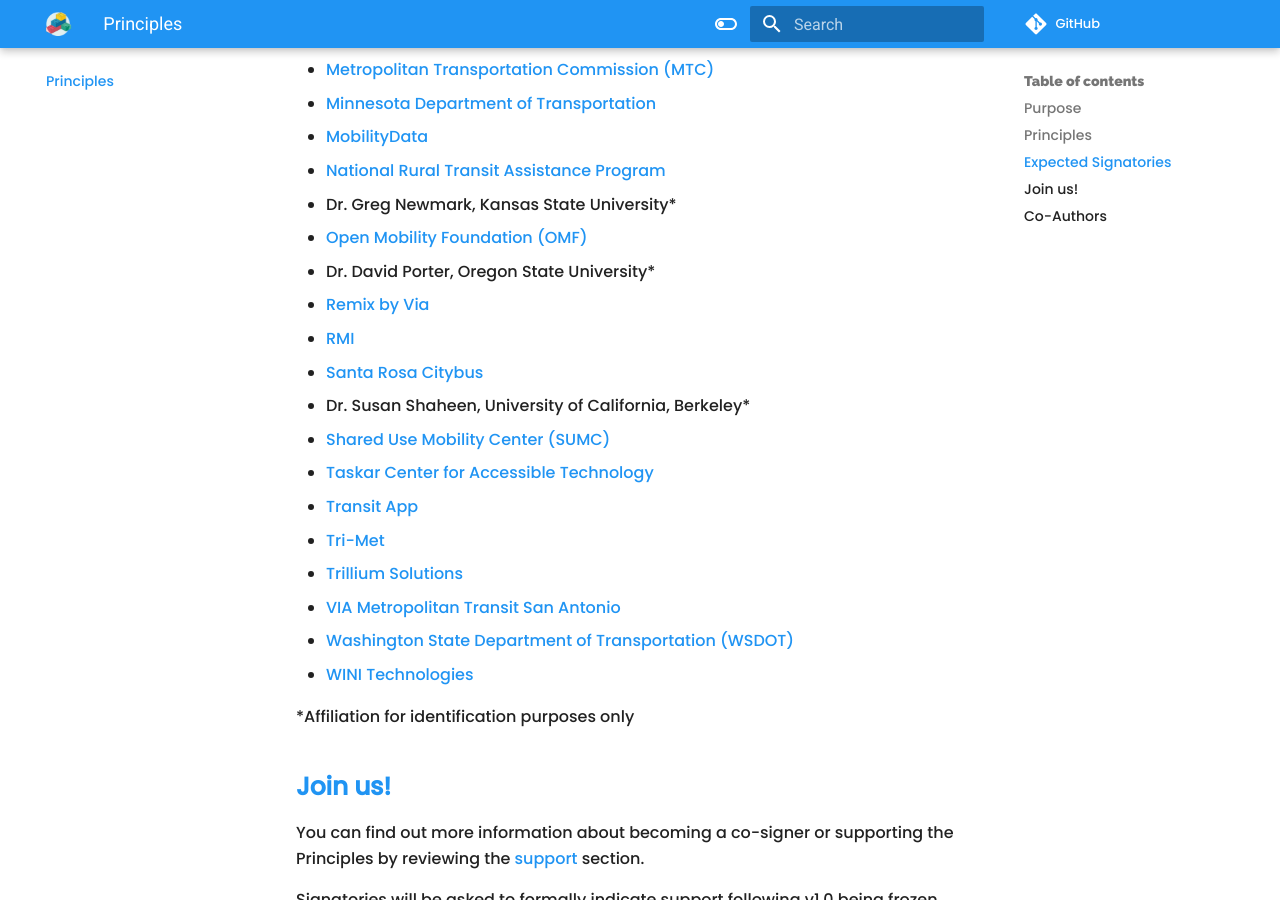
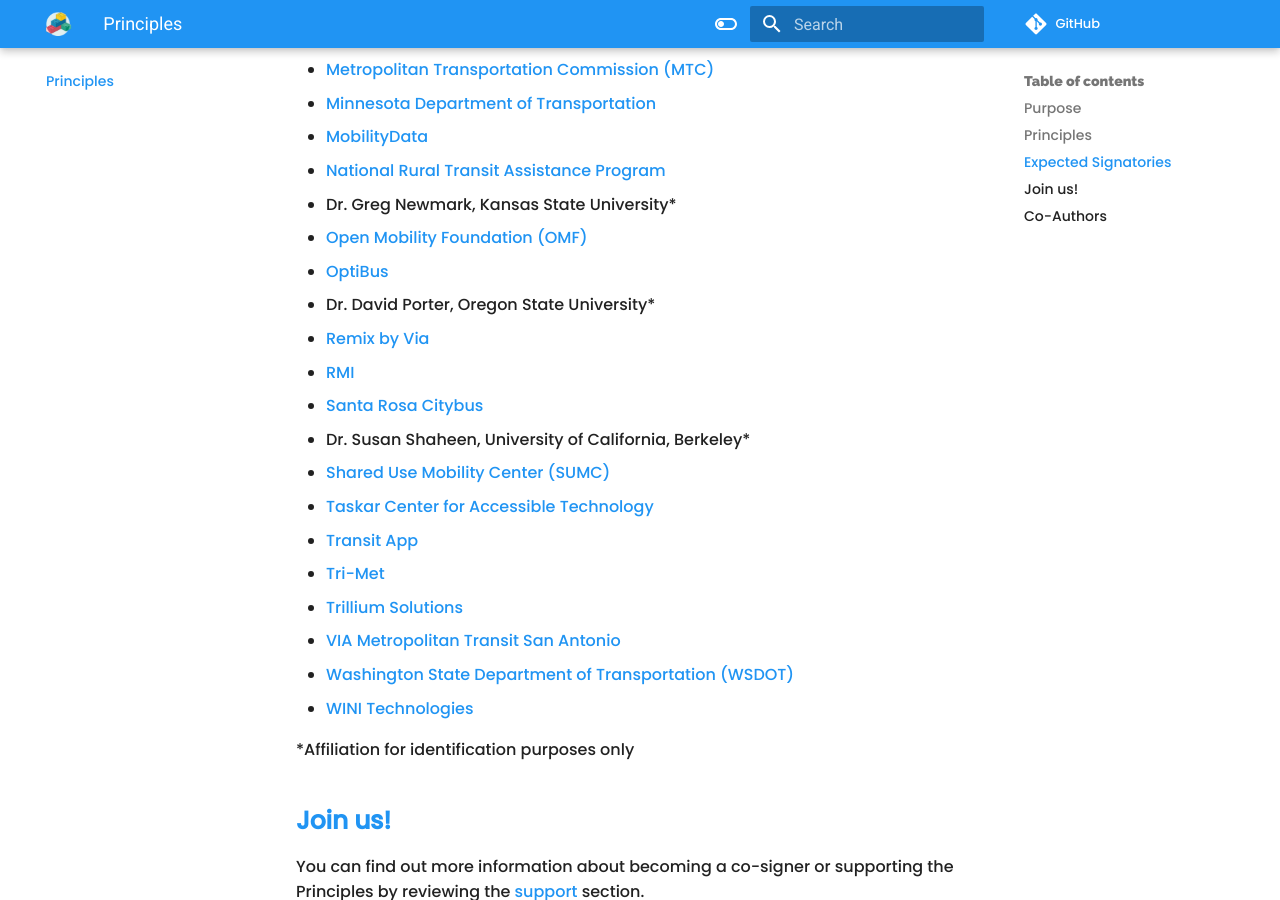
Before and after one commit to interoperable-mobility/principles, an MkDocs documentation site: the page built from docs/index.md, in a window 1280 px wide and 900 px high, scrolled down 2681 px. Built offline with MkDocs 1.6.1 and Material for MkDocs 9.7.7, drawn with Linux system fonts in a browser that asks for light colours; nearby versions of some CDN libraries; comment, search, counter and statistics services are not loaded.

Commit message:
Add Optibus

```diff
--- a/docs/index.md
+++ b/docs/index.md
@@ -59,6 +59,7 @@
 - [National Rural Transit Assistance Program](https://www.nationalrtap.org/)
 - Dr. Greg Newmark, Kansas State University*
 - [Open Mobility Foundation (OMF)](https://www.openmobilityfoundation.org/)
+- [OptiBus](http://www.optibus.com)
 - Dr. David Porter, Oregon State University*
 - [Remix by Via](http://remix.com)
 - [RMI](http://rmi.org)
```
